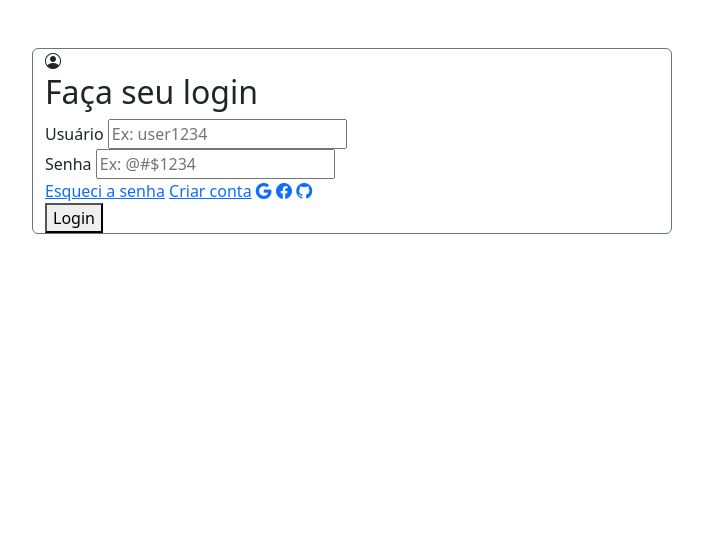
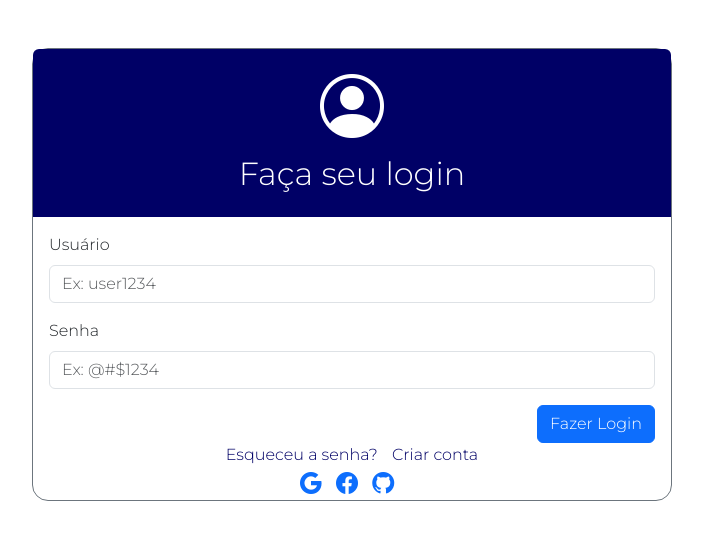
Before and after one commit to tintintorelli/aula02-bs, a plain HTML site: page index.html in a window 1280 px wide. Shown: the whole page, without its empty margins (288-991 px from the left). Drawn offline with nearby package versions, Linux system fonts and the light colour scheme.

Commit message:
02 estlização dos conmponentes do formulario com bootstrap e css externo finalizado

```diff
--- /dev/null
+++ b/css/styles.css
@@ -0,0 +1,41 @@
+@font-face {
+    font-family: montserrat;
+    src: url(../fonts/Montserrat-Light.ttf);
+}
+
+:root {
+    --color-blue-700: #006;
+    --color-light-100: #fff;
+}
+
+body {
+font-family: montserrat;
+}
+
+.login-icon {
+    font-size: 64px;
+    color: var(--color-light-100);
+}
+
+
+.login-header {
+    width: 100%;
+    background-color: var(--color-blue-700);
+    display: flex;
+    color: var(--color-light-100);
+    margin: 0;
+    padding: 0;
+    flex-direction: column;
+    justify-content: center;
+    padding-top: 10px;
+}
+.link-text {
+    text-decoration: none;
+    color: var(--color-blue-700);
+    margin: 0 5px;
+    font-size: 600;
+}
+.link-icon {
+    font-size: 22px;
+    margin-right: 10px;
+}
--- a/index.html
+++ b/index.html
@@ -6,50 +6,55 @@
     <meta name="viewport" content="width=device-width, initial-scale=1">
     <title>Formulário de Login</title>
 
-
     <!-- BS Icons -->
     <link rel="stylesheet" href="https://cdn.jsdelivr.net/npm/bootstrap-icons@1.11.3/font/bootstrap-icons.min.css">
 
-
     <link href="https://cdn.jsdelivr.net/npm/bootstrap@5.3.3/dist/css/bootstrap.min.css" rel="stylesheet"
         integrity="sha384-QWTKZyjpPEjISv5WaRU9OFeRpok6YctnYmDr5pNlyT2bRjXh0JMhjY6hW+ALEwIH" crossorigin="anonymous">
-</head>
+
+    <link rel="stylesheet" href="./css/styles.css">
+
+    </head>
 
 <body>
 
-    <div class="container border border-secondary w-50 mt-5 rounded">
+    <div class="container border border-secondary w-50 mt-5  rounded rounded-4 p-0">
+        <div class="text-center login-header rounded-top">
 
-        <i class="bi bi-person-circle"></i>
-
-        <h2>Faça seu login</h2>
-
+            <i class="bi bi-person-circle login-icon"></i>
+            <h2 class="mb-4">Faça seu login</h2>
+        </div>
         <div>
 
             <form action="">
 
-                <div>
-                    <label for="usuario">Usuário</label>
+                <div class="my-3 px-3">
+                    <label for="usuario" class="form-label">Usuário</label>
                     <input type="text" id="usuario" name="usuario" placeholder="Ex: user1234" minlength="10"
-                        maxlength="20" required>
+                        maxlength="20" required class="form-control">
                 </div>
 
-                <div>
-                    <label for="senha">Senha</label>
+                <div class="my-3 px-3">
+                    <label for="senha" class="form-label">Senha</label>
                     <input type="password" id="senha" name="senha" placeholder="Ex: @#$1234" minlength="8"
-                        maxlength="15" required>
+                        maxlength="15" required class="form-control">
                 </div>
 
-                <div>
-                    <a href="">Esqueci a senha</a>
-                    <a href="">Criar conta</a>
-                    <a href=""><i class="bi bi-google"></i></a>
-                    <a href=""><i class="bi bi-facebook"></i></a>
-                    <a href=""><i class="bi bi-github"></i></a>
+                <div class="d-flex justify-content-end px-3">
+                    <button type="submit" class="btn btn-primary">Fazer Login</button>
                 </div>
 
-                <div>
-                    <button type="submit">Login</button>
+                <div class="text-center">
+                    <a href="" class="link-text">Esqueceu a senha?</a>
+                    <a href="" class="link-text">Criar conta</a>
+                    <div>
+                        <a href=""><i class="bi bi-google link-icon"></i></a>
+                        <a href=""><i class="bi bi-facebook link-icon"></i></a>
+                        <a href=""><i class="bi bi-github link-icon"></i></a>
+                    </div>
                 </div>
+
+
 
             </form>
 
```
Also changed, not shown: fonts/Montserrat-Light.ttf (added).
